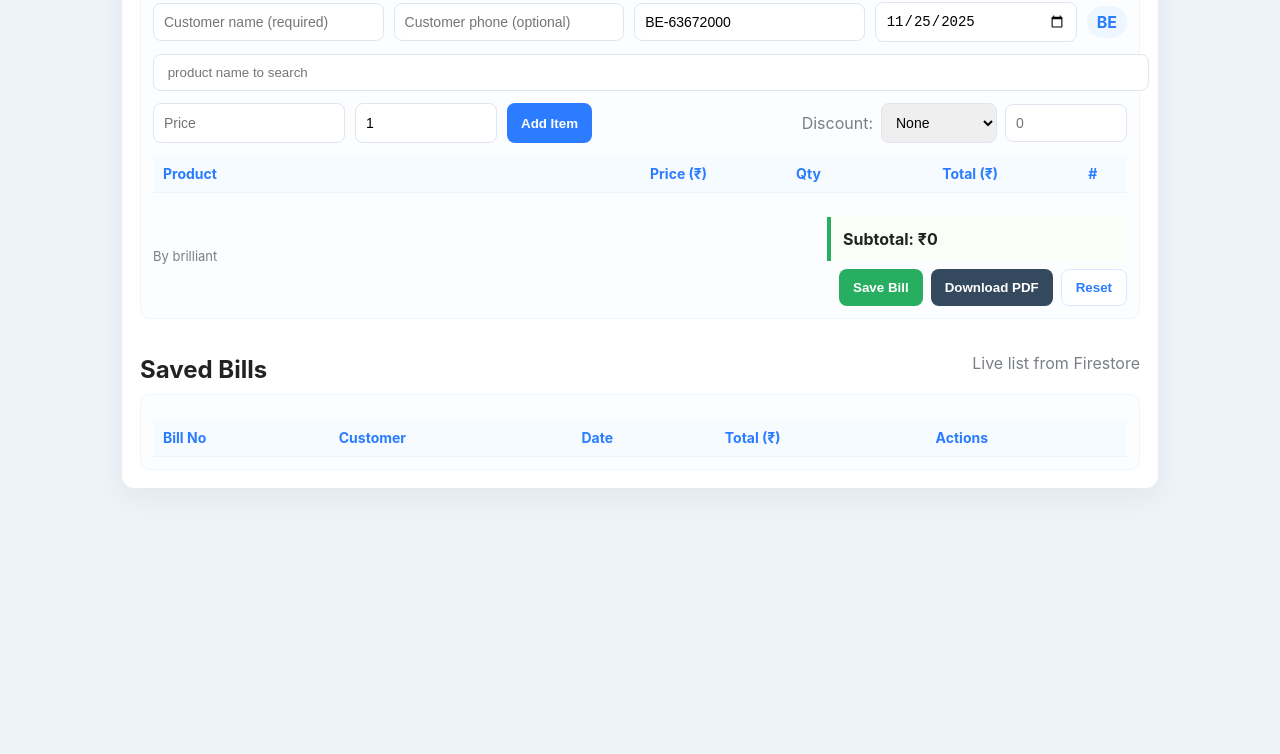
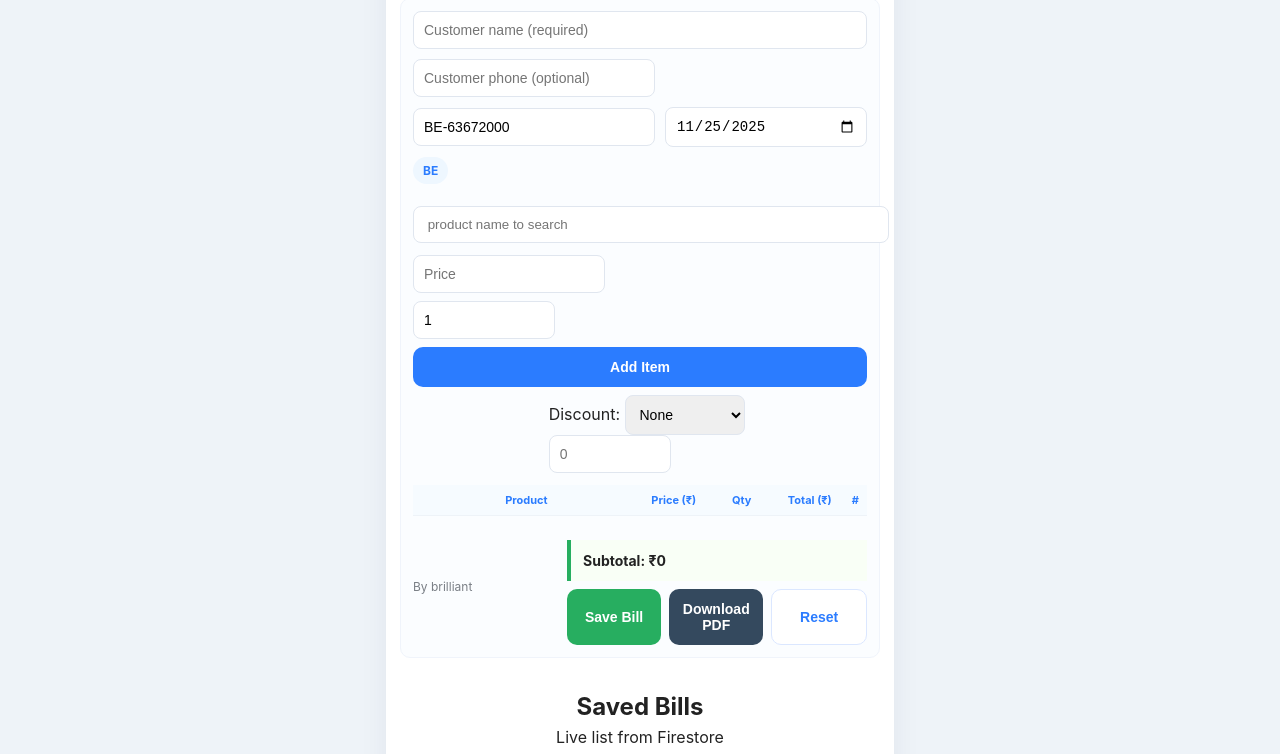
Before and after one commit to Rameesllo/BILLING, a plain HTML site: page pdf.html in a window 1280 px wide. Shown: the part 121-875 px from the top of the page. Before the commit the page ends 800 px from the top, so only its background shows below. Drawn offline with nearby package versions, Linux system fonts and the light colour scheme; no server answers.

Commit message:
Update pdf.html

```diff
--- a/pdf.html
+++ b/pdf.html
@@ -4,6 +4,7 @@
   <meta charset="utf-8" />
   <meta name="viewport" content="width=device-width,initial-scale=1" />
   <title>Brilliant Event — Billing (with Discounts & Edit)</title>
+
   <style>
   :root{
     --brand:#2b7cff;
@@ -12,43 +13,182 @@
     --card:#fff;
     --bg:#eef3f8;
   }
-    body{font-family:Inter,Arial,Helvetica,sans-serif;background:var(--bg);padding:18px;color:#222}
-    .wrap{max-width:1000px;margin:12px auto;background:var(--card);padding:18px;border-radius:12px;box-shadow:0 8px 30px rgba(18,38,63,0.06)}
-    .top{display:flex;justify-content:space-between;align-items:center;gap:12px}
-    h1{margin:0;font-size:20px;color:var(--brand)}
-    .meta{color:var(--muted);font-size:13px}
-    .row{display:flex;gap:10px;margin-top:12px}
-    input[type="text"], input[type="number"], input[type="date"], select{
-      flex:1;padding:10px;border-radius:8px;border:1px solid #e0e6ef;font-size:14px;
+
+  body{
+    font-family:Inter,Arial,Helvetica,sans-serif;
+    background:var(--bg);
+    padding:12px;
+    color:#222;
   }
-    #searchBox{width:100%;padding:10px;border-radius:8px;border:1px solid #e0e6ef}
-    .card{background:#fbfdff;padding:12px;border-radius:10px;border:1px solid #f0f4fb}
-    .controls{display:flex;gap:10px;margin-top:12px;flex-wrap:wrap}
-    button{padding:10px 14px;border-radius:8px;border:none;cursor:pointer;font-weight:700}
+
+  /* Main container becomes phone-friendly */
+  .wrap{
+    max-width:480px;
+    margin:10px auto;
+    background:var(--card);
+    padding:14px;
+    border-radius:12px;
+    box-shadow:0 8px 30px rgba(18,38,63,0.06);
+  }
+
+  /* Logo + heading for phone */
+  .top{
+    display:flex;
+    flex-direction:column;
+    align-items:center;
+    gap:6px;
+    text-align:center;
+  }
+  .top img{
+    width:70px;
+    height:auto;
+  }
+
+  h1{
+    font-size:18px;
+    margin:0;
+    color:var(--brand);
+  }
+
+  .meta{
+    color:var(--muted);
+    font-size:11px;
+  }
+
+  /* Input rows → full width on phone */
+  .row{
+    display:flex;
+    flex-direction:column;
+    gap:8px;
+    margin-top:10px;
+  }
+
+  input[type="text"],
+  input[type="number"],
+  input[type="date"],
+  select{
+    width:100%;
+    padding:10px;
+    border-radius:8px;
+    border:1px solid #e0e6ef;
+    font-size:14px;
+  }
+
+  #searchBox{
+    width:100%;
+    padding:10px;
+    margin-top:10px;
+    border-radius:8px;
+    border:1px solid #e0e6ef;
+  }
+
+  .card{
+    background:#fbfdff;
+    padding:12px;
+    border-radius:10px;
+    border:1px solid #f0f4fb;
+  }
+
+  /* Buttons become full-width stacked */
+  .controls{
+    display:flex;
+    flex-direction:column;
+    gap:10px;
+    margin-top:12px;
+  }
+
+  button{
+    width:100%;
+    padding:12px;
+    border-radius:10px;
+    border:none;
+    cursor:pointer;
+    font-weight:700;
+    font-size:14px;
+  }
+
   .btn-primary{background:var(--brand);color:#fff}
   .btn-green{background:var(--accent);color:#fff}
   .btn-dark{background:#34495e;color:#fff}
   .btn-ghost{background:#fff;border:1px solid #dbe7ff;color:var(--brand)}
-    .suggest-list{position:absolute;left:0;right:0;background:#fff;border:1px solid #e6eefc;border-radius:8px;max-height:220px;overflow:auto;z-index:80;display:none}
-    .suggest-item{padding:10px;cursor:pointer;border-bottom:1px solid #f1f6ff}
+
+  /* Suggestions dropdown */
+  .suggest-list{
+    position:absolute;
+    left:0;
+    right:0;
+    background:#fff;
+    border:1px solid #e6eefc;
+    border-radius:8px;
+    max-height:220px;
+    overflow:auto;
+    z-index:80;
+    display:none;
+  }
+  .suggest-item{
+    padding:10px;
+    cursor:pointer;
+    border-bottom:1px solid #f1f6ff;
+  }
   .suggest-item:hover{background:#f7fbff}
-    table{width:100%;border-collapse:collapse;margin-top:12px}
-    th,td{padding:10px;border-bottom:1px solid #eef3f8;text-align:left;font-size:14px}
-    th{background:#f6fbff;color:var(--brand)}
+
+  /* Table responsive */
+  table{
+    width:100%;
+    border-collapse:collapse;
+    margin-top:12px;
+    font-size:12px;
+  }
+
+  th,td{
+    padding:8px;
+    border-bottom:1px solid #eef3f8;
+  }
+
+  th{
+    background:#f6fbff;
+    color:var(--brand);
+    font-size:11px;
+  }
+
   .right{text-align:right}
-    .totals{margin-top:12px;padding:12px;background:#f9fff6;border-left:4px solid var(--accent);font-weight:700}
-    .small{font-size:13px;color:var(--muted)}
-    .saved-head{display:flex;justify-content:space-between;align-items:center;margin-top:22px}
-    .actions-row button{margin-right:6px}
-    .muted{color:var(--muted)}
-    .discount-row{display:flex;gap:8px;align-items:center}
-    .badge{background:#eef7ff;color:var(--brand);padding:6px 10px;border-radius:999px;font-weight:700}
-    /* responsive */
-    @media (max-width:720px){
-      .row{flex-direction:column}
-      .top{flex-direction:column;align-items:flex-start}
+
+  .totals{
+    margin-top:12px;
+    padding:12px;
+    font-size:14px;
+    background:#f9fff6;
+    border-left:4px solid var(--accent);
+    font-weight:700;
+  }
+
+  .small{font-size:12px;color:var(--muted)}
+
+  /* Saved bills */
+  .saved-head{
+    display:flex;
+    flex-direction:column;
+    align-items:center;
+    gap:6px;
+    margin-top:20px;
+  }
+
+  .badge{
+    background:#eef7ff;
+    color:var(--brand);
+    padding:6px 10px;
+    border-radius:999px;
+    font-weight:700;
+    font-size:12px;
+  }
+
+  /* Mobile adjustments */
+  @media(max-width:480px){
+    .actions-row{display:flex;flex-direction:column;gap:8px}
   }
 </style>
+
+
 </head>
 <body>
   <div class="wrap">
```
Lines whose indentation alone changed are shown as unchanged.
